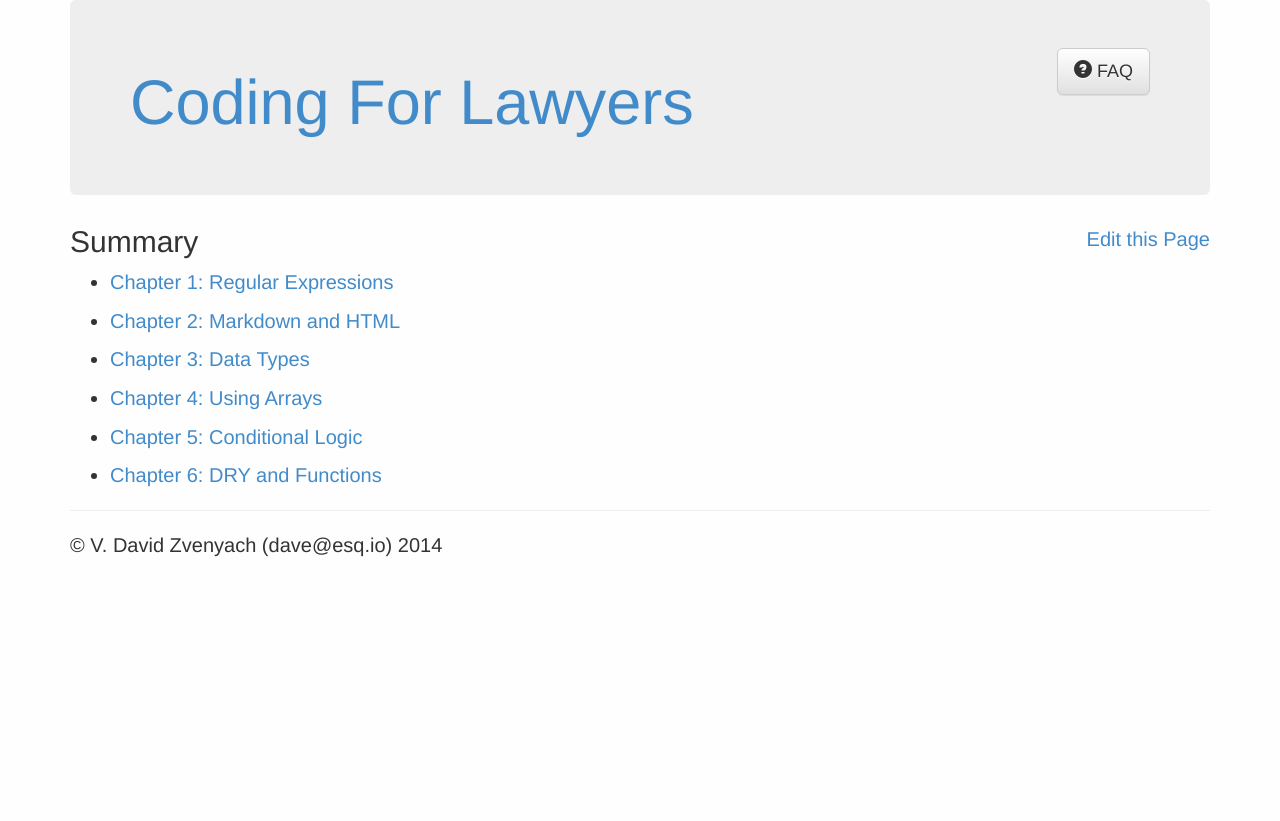
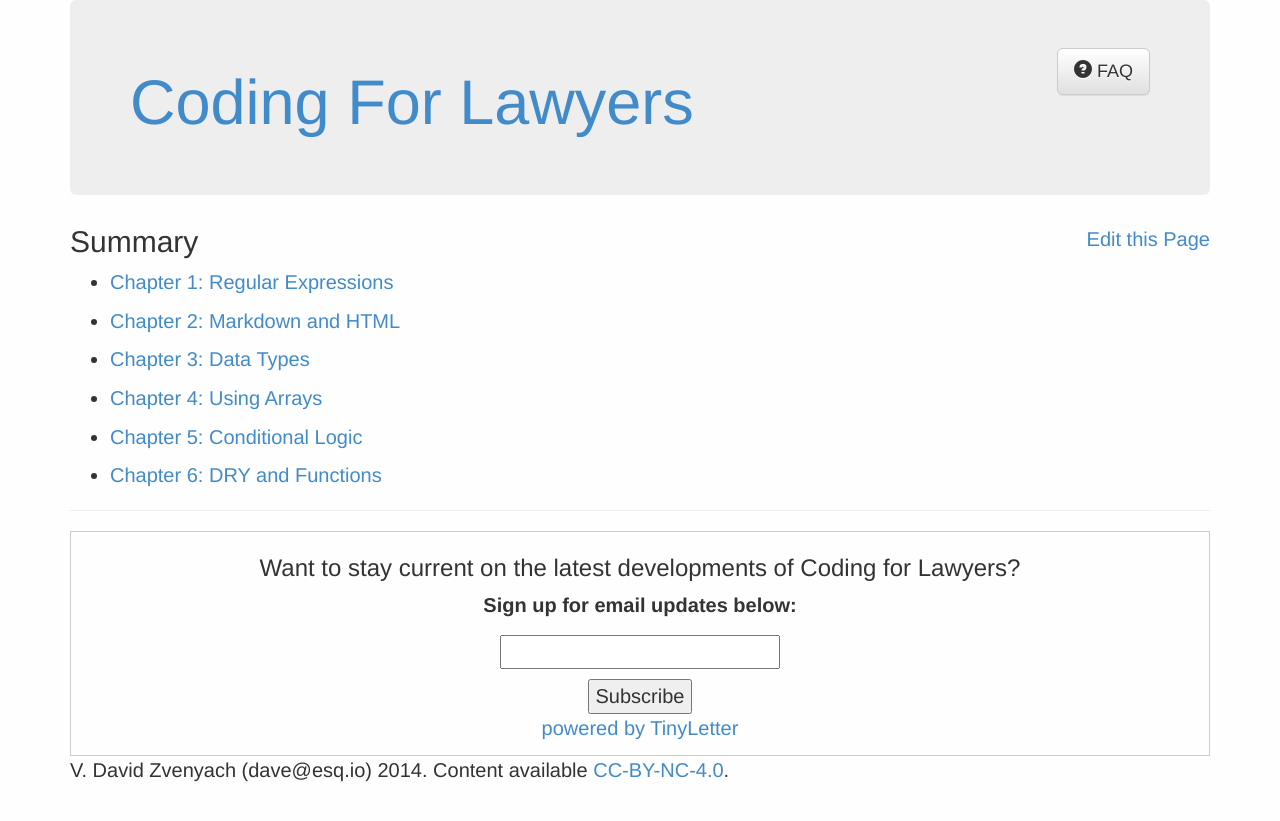
Before and after one commit to vdavez/codingforlawyers, a Jekyll site: the page built from _pages/index.md, in a window 1280 px wide. Shown: the top 821 px of the page. Built offline with Jekyll 4.4.1, drawn with Linux system fonts in a browser that asks for light colours; nearby versions of some CDN libraries.

Commit message:
updated license and added tinyletter

```diff
--- a/_layouts/default.html
+++ b/_layouts/default.html
@@ -34,9 +34,9 @@
 {{content}}
 
 <hr>
-
+ <form style="border:1px solid #ccc;padding:3px;text-align:center;" action="https://tinyletter.com/codingforlawyers" method="post" target="popupwindow" onsubmit="window.open('https://tinyletter.com/codingforlawyers', 'popupwindow', 'scrollbars=yes,width=800,height=600');return true"><h3>Want to stay current on the latest developments of Coding for Lawyers?</h3><p><label for="tlemail">Sign up for email updates below:</label></p><p><input type="text" style="width:280px" name="email" id="tlemail" /></p><input type="hidden" value="1" name="embed"/><input type="submit" value="Subscribe" /><p><a href="https://tinyletter.com" target="_blank">powered by TinyLetter</a></p></form>
 <footer>
-  <p>&copy; V. David Zvenyach (dave@esq.io) 2014</p>
+  <p>V. David Zvenyach (dave@esq.io) 2014. Content available <a href="https://creativecommons.org/licenses/by-nc/4.0/" target="blank">CC-BY-NC-4.0</a>.</p>
 </footer>
 </div> <!-- /container -->
 
```
